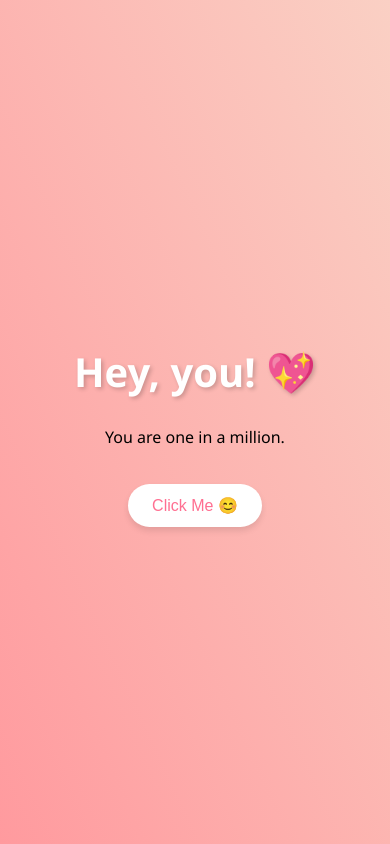
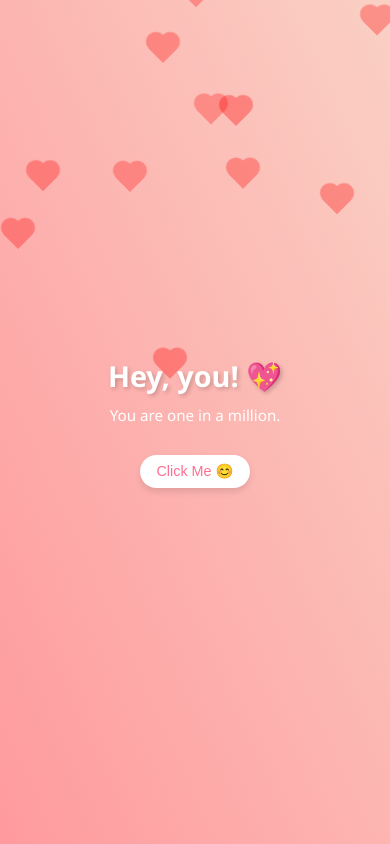
Before and after one commit to AdityaDaundkar/aditya1, a plain HTML site: page index.html in a window 390 px wide. Drawn offline with Linux system fonts and the light colour scheme.

Commit message:
Update index.html

```diff
--- a/index.html
+++ b/index.html
@@ -5,25 +5,70 @@
   <meta name="viewport" content="width=device-width, initial-scale=1.0"/>
   <title>You Are Amazing</title>
   <style>
-    body {
+    * {
+      box-sizing: border-box;
       margin: 0;
       padding: 0;
+    }
+
+    body {
       background: linear-gradient(to top right, #ff9a9e, #fad0c4);
       font-family: 'Segoe UI', Tahoma, Geneva, Verdana, sans-serif;
       display: flex;
       justify-content: center;
       align-items: center;
-      height: 100vh;
+      min-height: 100vh;
       overflow: hidden;
       position: relative;
+      text-align: center;
+      padding: 20px;
     }
 
     h1 {
       color: white;
       font-size: 2.5rem;
-      text-align: center;
+      margin-bottom: 10px;
+      text-shadow: 2px 2px 4px rgba(0,0,0,0.2);
+    }
+
+    p {
+      color: white;
+      font-size: 1.2rem;
+      margin-bottom: 20px;
+    }
+
+    button {
+      background: white;
+      color: #ff6f91;
+      border: none;
+      padding: 12px 24px;
+      font-size: 1rem;
+      border-radius: 30px;
+      cursor: pointer;
+      margin-top: 10px;
+      transition: all 0.3s ease;
+      box-shadow: 0 4px 6px rgba(0,0,0,0.1);
+    }
+
+    button:hover {
+      background: #ffe0e9;
+    }
+
+    #messageBox {
+      max-width: 600px;
       z-index: 2;
-      text-shadow: 2px 2px 4px rgba(0,0,0,0.2);
+    }
+
+    .popup {
+      font-size: 1.2rem;
+      color: white;
+      margin-top: 20px;
+      animation: fadeIn 1s ease;
+    }
+
+    @keyframes fadeIn {
+      from { opacity: 0; transform: translateY(10px); }
+      to { opacity: 1; transform: translateY(0); }
     }
 
     .heart {
@@ -67,39 +112,43 @@
       }
     }
 
-    #messageBox {
-      text-align: center;
-      position: relative;
-      z-index: 2;
+    /* Responsive Styles */
+    @media (max-width: 768px) {
+      h1 {
+        font-size: 2rem;
+      }
+
+      p {
+        font-size: 1rem;
+      }
+
+      button {
+        font-size: 0.95rem;
+        padding: 10px 20px;
+      }
+
+      .popup {
+        font-size: 1rem;
+      }
     }
 
-    button {
-      background: white;
-      color: #ff6f91;
-      border: none;
-      padding: 12px 24px;
-      font-size: 1rem;
-      border-radius: 30px;
-      cursor: pointer;
-      margin-top: 20px;
-      transition: all 0.3s ease;
-      box-shadow: 0 4px 6px rgba(0,0,0,0.1);
-    }
+    @media (max-width: 480px) {
+      h1 {
+        font-size: 1.8rem;
+      }
 
-    button:hover {
-      background: #ffe0e9;
-    }
+      p {
+        font-size: 0.95rem;
+      }
 
-    .popup {
-      font-size: 1.2rem;
-      color: white;
-      margin-top: 20px;
-      animation: fadeIn 1s ease;
-    }
+      button {
+        font-size: 0.9rem;
+        padding: 8px 16px;
+      }
 
-    @keyframes fadeIn {
-      from { opacity: 0; transform: translateY(10px); }
-      to { opacity: 1; transform: translateY(0); }
+      .popup {
+        font-size: 0.95rem;
+      }
     }
   </style>
 </head>
@@ -112,12 +161,13 @@
   </div>
 
   <script>
-    // Generate hearts
+    // Generate floating hearts
     for (let i = 0; i < 30; i++) {
       let heart = document.createElement('div');
       heart.className = 'heart';
       heart.style.left = Math.random() * 100 + 'vw';
       heart.style.animationDuration = (5 + Math.random() * 5) + 's';
+      heart.style.top = Math.random() * 100 + 'vh';
       document.body.appendChild(heart);
     }
 
@@ -132,7 +182,6 @@
       const popup = document.getElementById("popupMessage");
       popup.innerHTML = `<div class="popup">${messages[Math.floor(Math.random() * messages.length)]}</div>`;
 
-      // Optional: Play a sound
       const audio = new Audio("https://www.soundjay.com/button/sounds/button-29.mp3");
       audio.play();
     }
```
